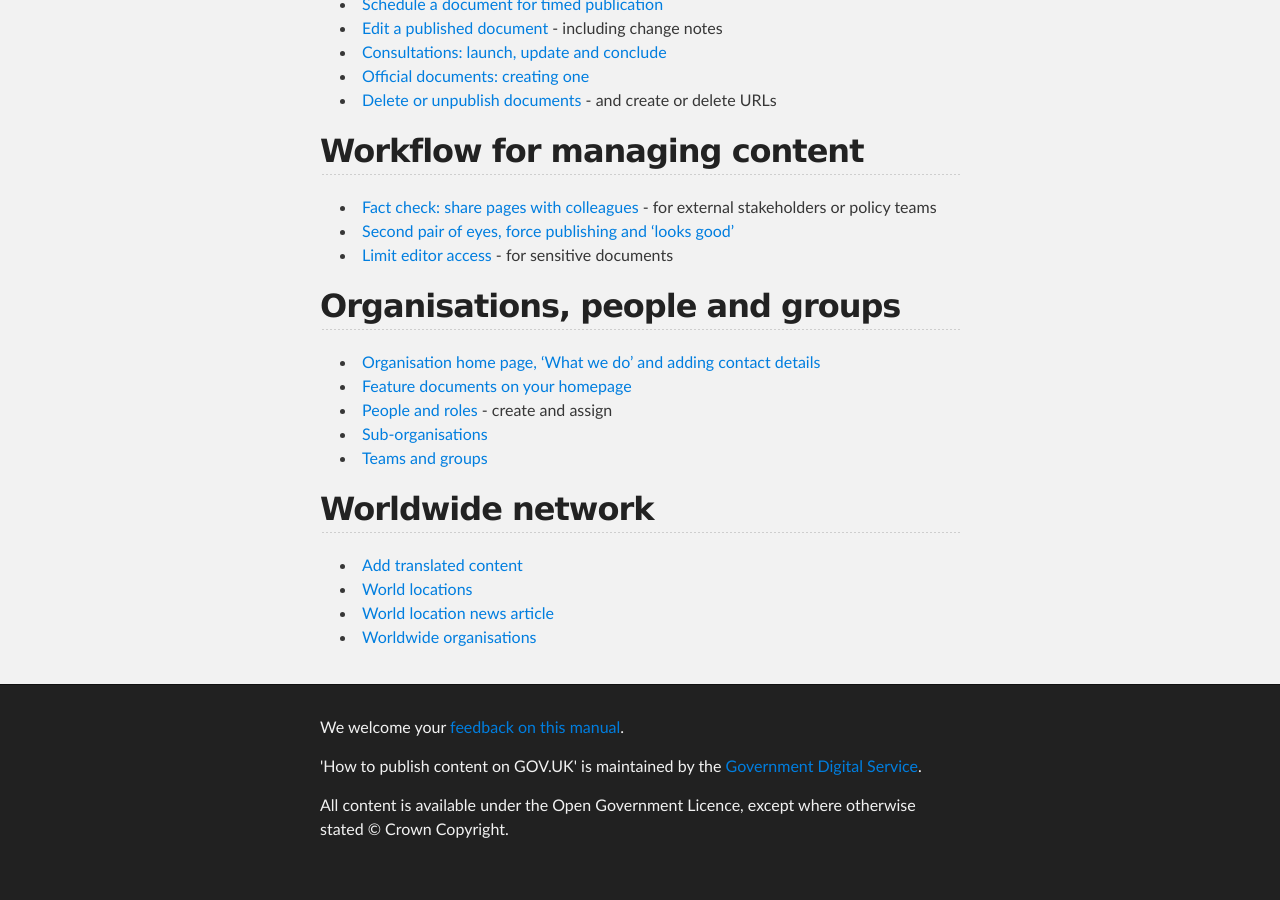
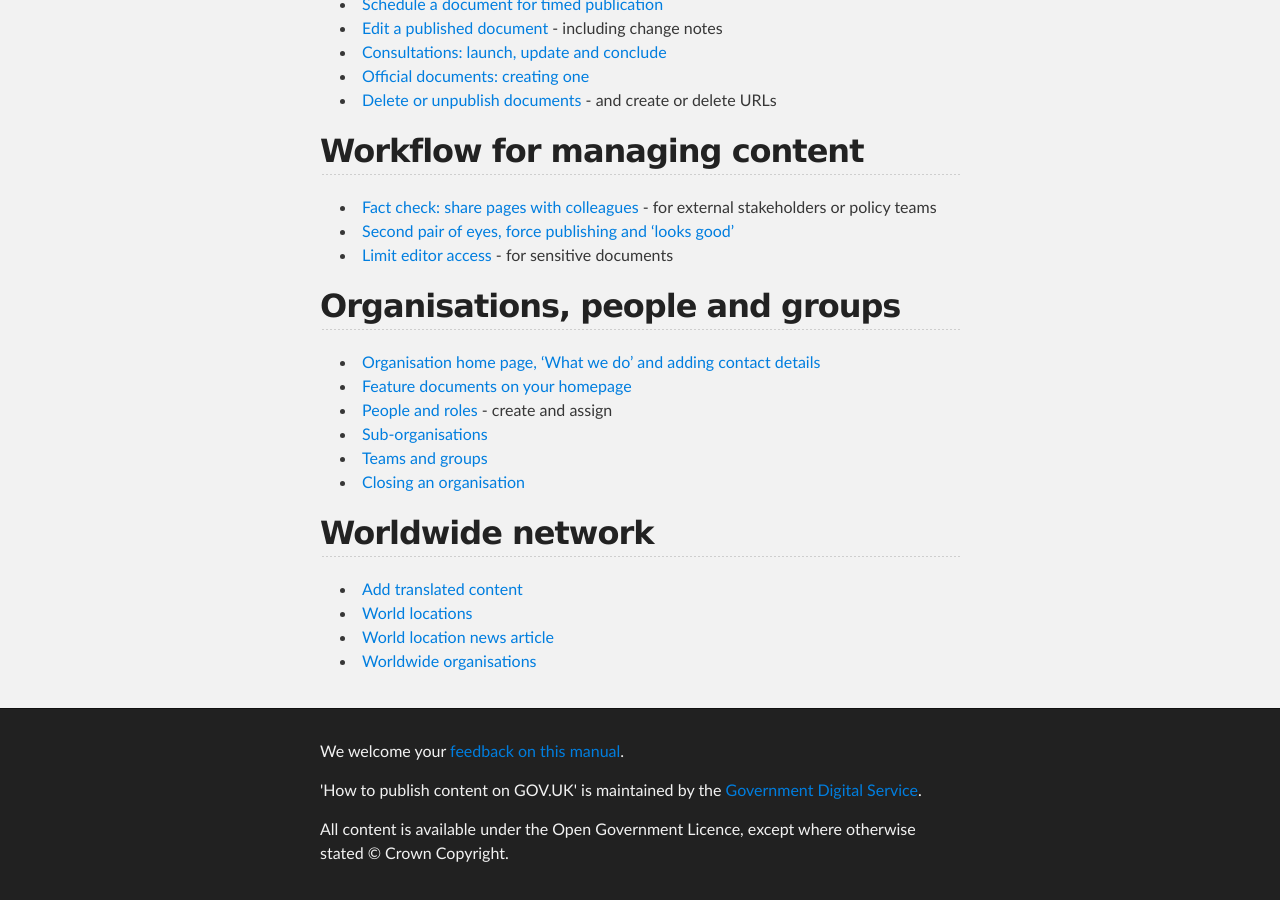
Before and after one commit to alphagov/inside-government-admin-guide, a Jekyll site: the page built from index.md, in a window 1280 px wide and 900 px high, scrolled down 1010 px. Built offline with Jekyll 4.4.1, drawn with Linux system fonts in a browser that asks for light colours; before the commit the page ends 1886 px from its top, so only the background shows below that.

Commit message:
link from homepage to new closing orgs page

```diff
--- a/index.md
+++ b/index.md
@@ -46,7 +46,7 @@ title: How to publish content / Index
 * [People and roles](organisations-groups/people-and-roles.html) - create and assign
 * [Sub-organisations](organisations-groups/sub-organisations.html)
 * [Teams and groups](organisations-groups/policy-advisory-group.html)
-
+* [Closing an organisation](organisations-groups/closing-organisation.html)
 
 ## Worldwide network
 * [Add translated content](worldwide-network/translating-docs.html)
```
